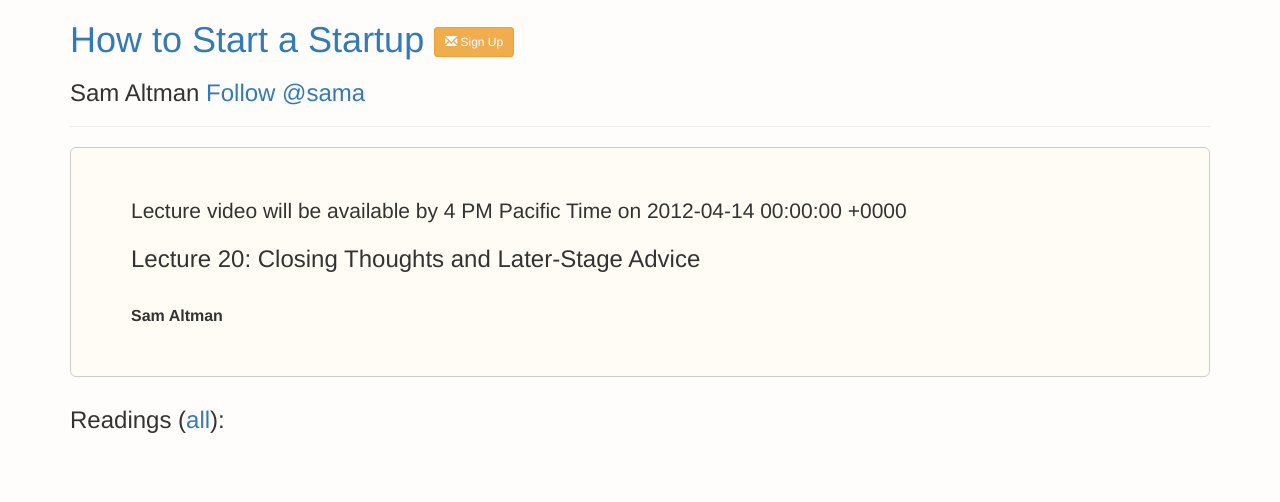
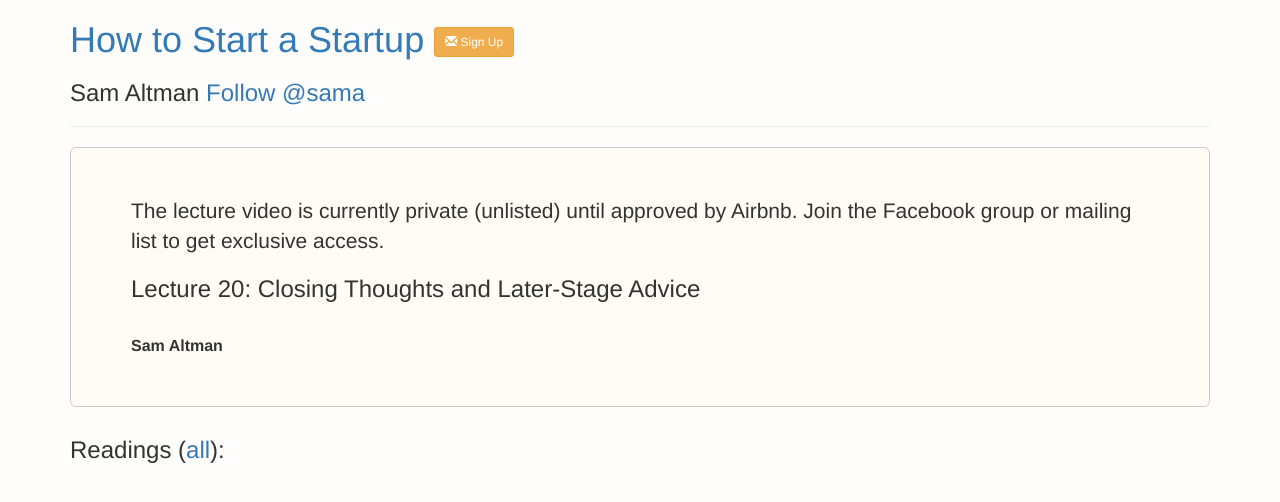
Before and after one commit to potluck/cs183b-bootstrap, a Jekyll site: the page built from _courses/lec20/index.md, in a window 1280 px wide. Shown: the top 502 px of the page. Built offline with Jekyll 4.4.1, drawn with Linux system fonts in a browser that asks for light colours; nearby versions of some CDN libraries; library files that are not in the unit come from our copies; comment, search, counter and statistics services are not loaded; a file with an impossible date is left out.

Commit message:
lecture 10 video

```diff
--- a/_layouts/coursepage.html
+++ b/_layouts/coursepage.html
@@ -10,7 +10,9 @@
 <div class="embed-responsive embed-responsive-16by9">
 <iframe class="embed-responsive-item" width="560" height="315" src="{{ page.video_link }}" frameborder="0" allowfullscreen></iframe>
 </div>
-{% else %}
+{% else if page.lecno == 10 %}
+<p> The lecture video is currently private (unlisted) until approved by Airbnb. Join the Facebook group or mailing list to get exclusive access. </p>
+{% else if page.lecno > 10 %}
 <p> Lecture video will be available by 4 PM Pacific Time on {{ page.date }}</p>
 {% endif %}
   <h3>
```
Also changed, not shown: 17 other files.
